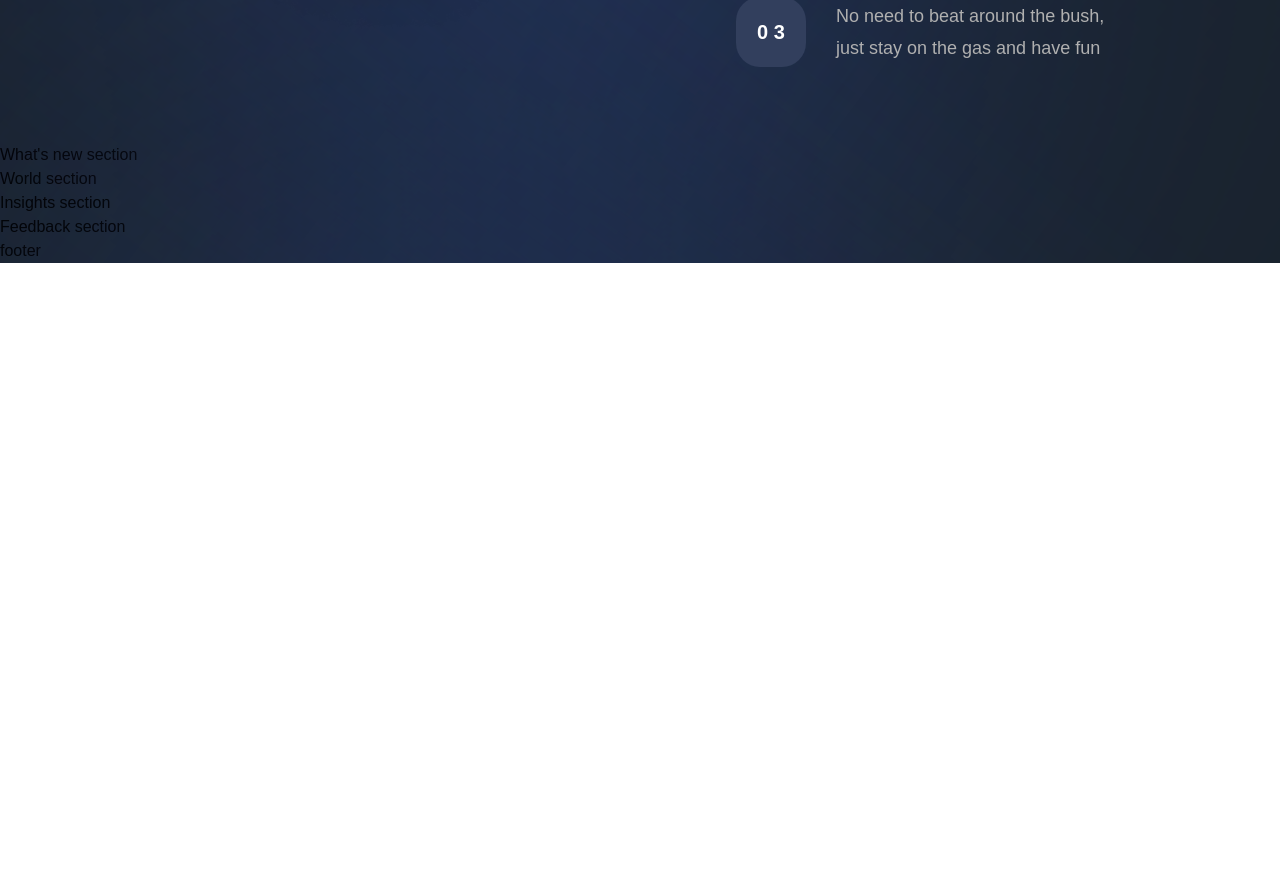
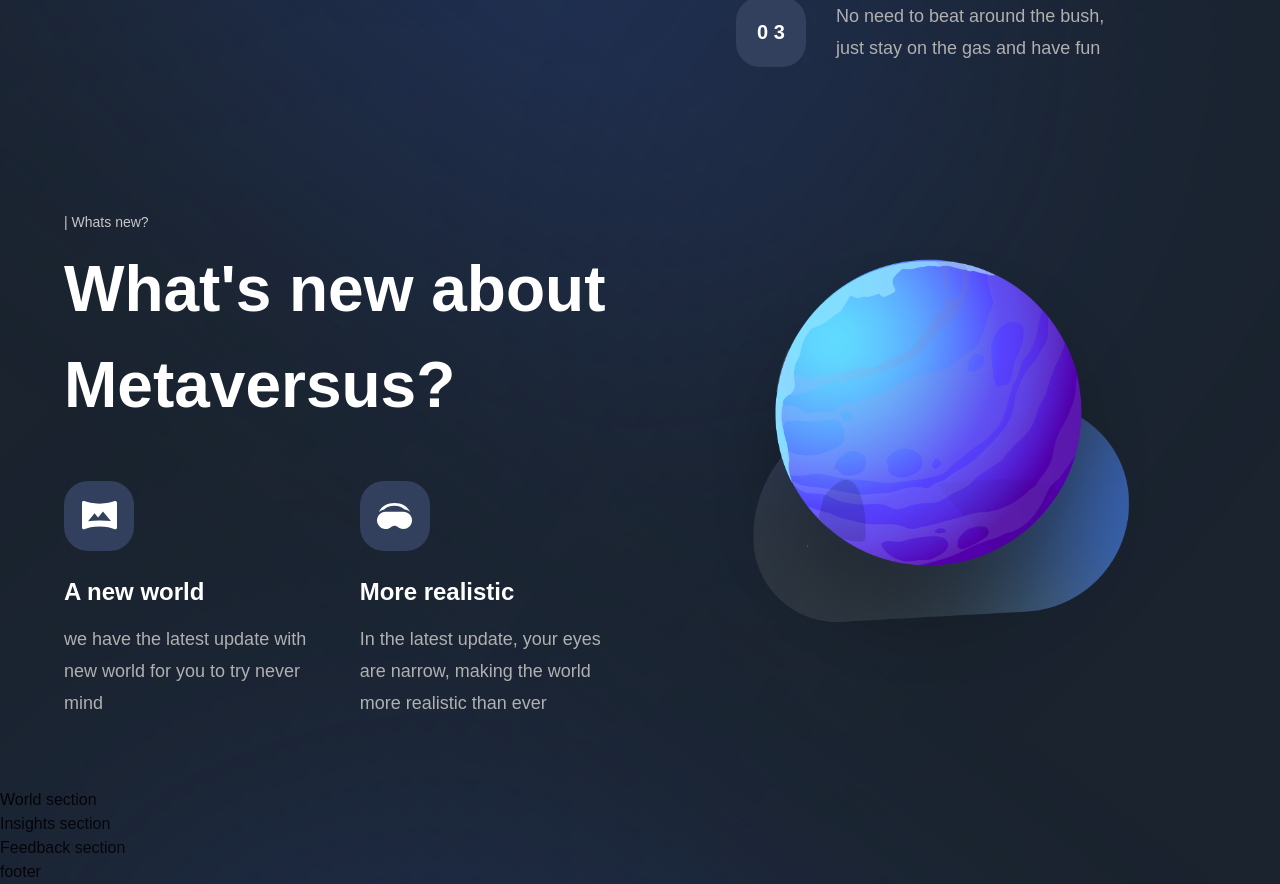
Before and after one commit to IMPranshu/web3-metaverse, a Next.js app: page / in a window 1280 px wide. Shown: the part 3311-4195 px from the top of the page. Before the commit the page ends 3574 px from the top, so only its background shows below. Built offline with nearby package versions, Linux system fonts and the light colour scheme; a web font is replaced by a local one.

Commit message:
NewFeatures & WhatsNew components implemented

```diff
--- a/components/NewFeatures.jsx
+++ b/components/NewFeatures.jsx
@@ -1,6 +1,21 @@
-const NewFeatures = () => (
-  <div>
-    New Features
+import styles from '../styles';
+
+
+const NewFeatures = ({ imgUrl, title, subtitle }) => (
+  <div className='flex-1 flex flex-col sm:max-w-[250px] min-w-[210px]'>
+    <div className={`${styles.flexCenter} w-[70px] h-[70px] rounded-[24px] bg-[#323f5d]`}>
+      <img
+        src={imgUrl}
+        alt="icon"
+        className='w-1/2 h-1/2 object-contain'
+      />
+      </div>
+      <h1 className='mt-[26px] font-bold text-[24px] leading-[30px] text-white'>
+        {title}
+      </h1>
+      <p className='flex-1 mt-[16px] font-normal text-[18px] text-[#B0B0B0] leading-[32px]'>
+        {subtitle}
+      </p>
   </div>
 );
 
--- a/sections/WhatsNew.jsx
+++ b/sections/WhatsNew.jsx
@@ -1,8 +1,45 @@
 'use client';
 
+import { motion } from 'framer-motion';
+
+import styles from '../styles';
+import { newFeatures } from '../constants';
+import { NewFeatures, TitleText, TypingText } from '../components';
+import { planetVariants, staggerContainer, fadeIn } from '../utils/motion';
+
 const WhatsNew = () => (
-  <section>
-    What's new section
+  <section className={`${styles.paddings} relative z-10`}>
+    <motion.div
+      variants={staggerContainer}
+      initial="hidden"
+      whileInView="show"
+      viewport={{ once: false, amount: 0.25 }}
+      className={`${styles.innerWidth} mx-auto flex lg:flex-row flex-col gap-8`}
+    >
+      <motion.div
+        variants={fadeIn('right', 'tween', 0.2, 1)}
+        className="flex-[0.95] flex justify-center flex-col"
+      >
+        <TypingText title="| Whats new?" />
+        <TitleText title={<>What's new about Metaversus?</>} />
+        <div className="mt-[48px] flex flex-wrap justify-between gap-[24px]">
+          {newFeatures.map((feature) => (
+            <NewFeatures key={feature.title} {...feature} />
+          ))}
+        </div>
+      </motion.div>
+
+      <motion.div
+        variants={planetVariants('right')}
+        className={`flex-1 ${styles.flexCenter}`}
+      >
+        <img
+          src="/whats-new.png"
+          alt="get-started"
+          className="w-[90%] h-[90%] object-contain"
+        />
+      </motion.div>
+    </motion.div>
   </section>
 );
 
```
